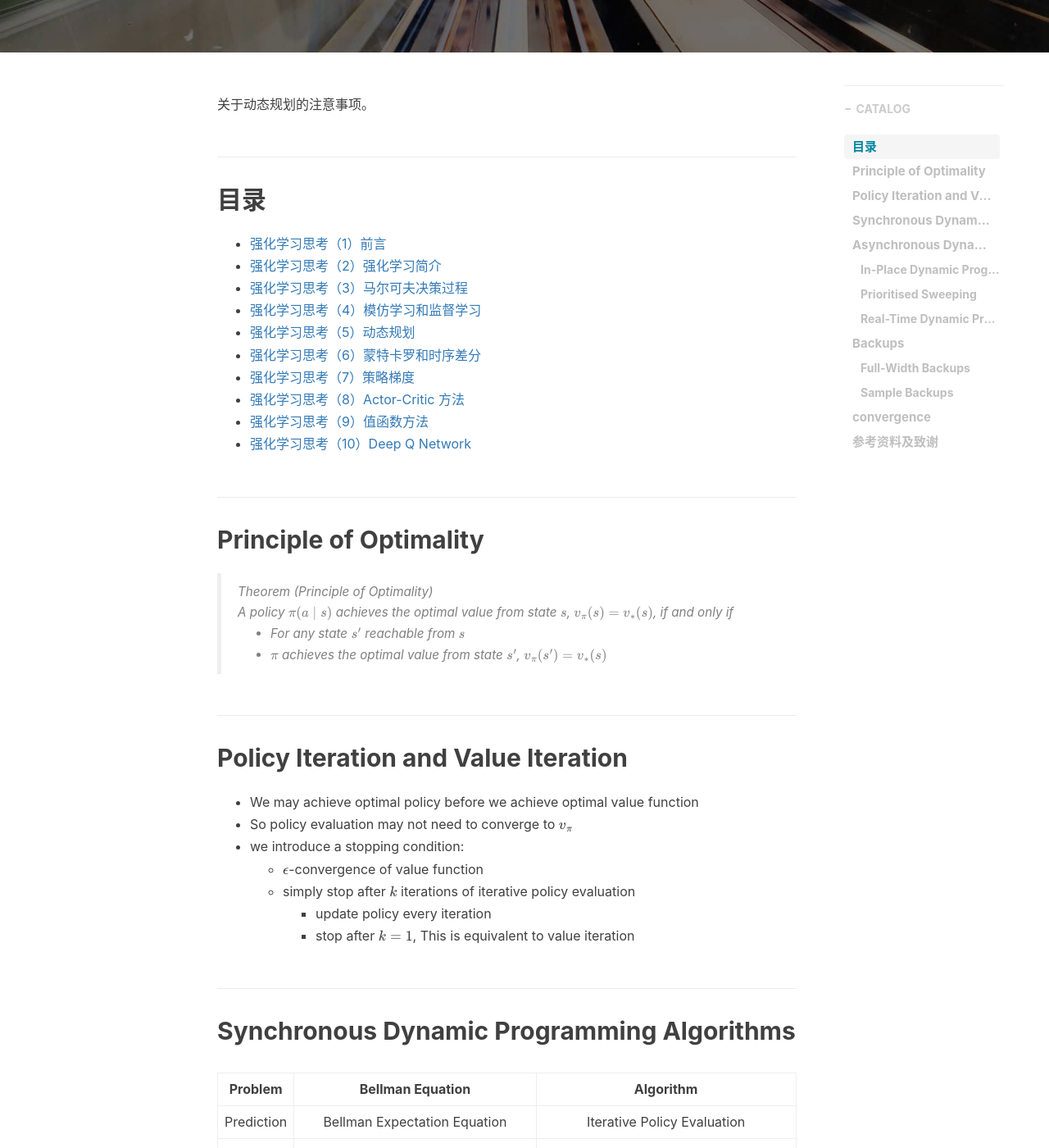
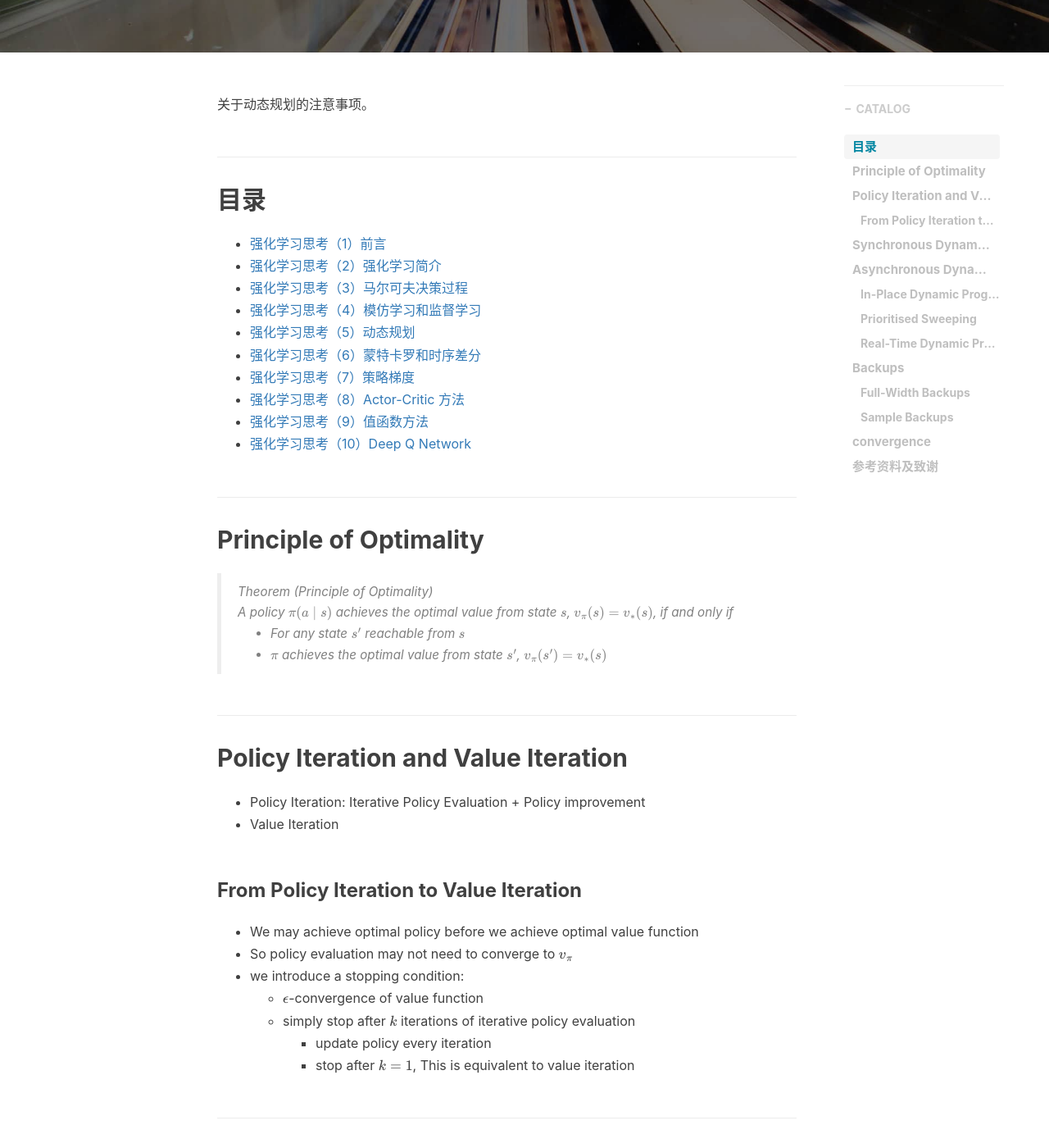
Before and after one commit to liushunyu/blog, a Jekyll site: the page built from _posts/2020-04-15-强化学习思考（5）动态规划.md, in a window 1280 px wide and 1400 px high, scrolled down 459 px. Shown: the whole window at 82% size. Built offline with Jekyll 4.4.1, drawn with Linux system fonts in a browser that asks for light colours; nearby versions of some CDN libraries; formulas are drawn with MathJax 3; comment, search, counter and statistics services are not loaded.

Commit message:
Update 2020-04-15-强化学习思考（5）动态规划.md

```diff
--- a/_posts/2020-04-15-强化学习思考（5）动态规划.md
+++ b/_posts/2020-04-15-强化学习思考（5）动态规划.md
@@ -46,6 +46,13 @@ tags:
 
 
 ## Policy Iteration and Value Iteration
+
+- Policy Iteration: Iterative Policy Evaluation + Policy improvement
+- Value Iteration
+
+
+
+### From Policy Iteration to Value Iteration
 
 - We may achieve optimal policy before we achieve optimal value function
 - So policy evaluation may not need to converge to $v_\pi$
```
